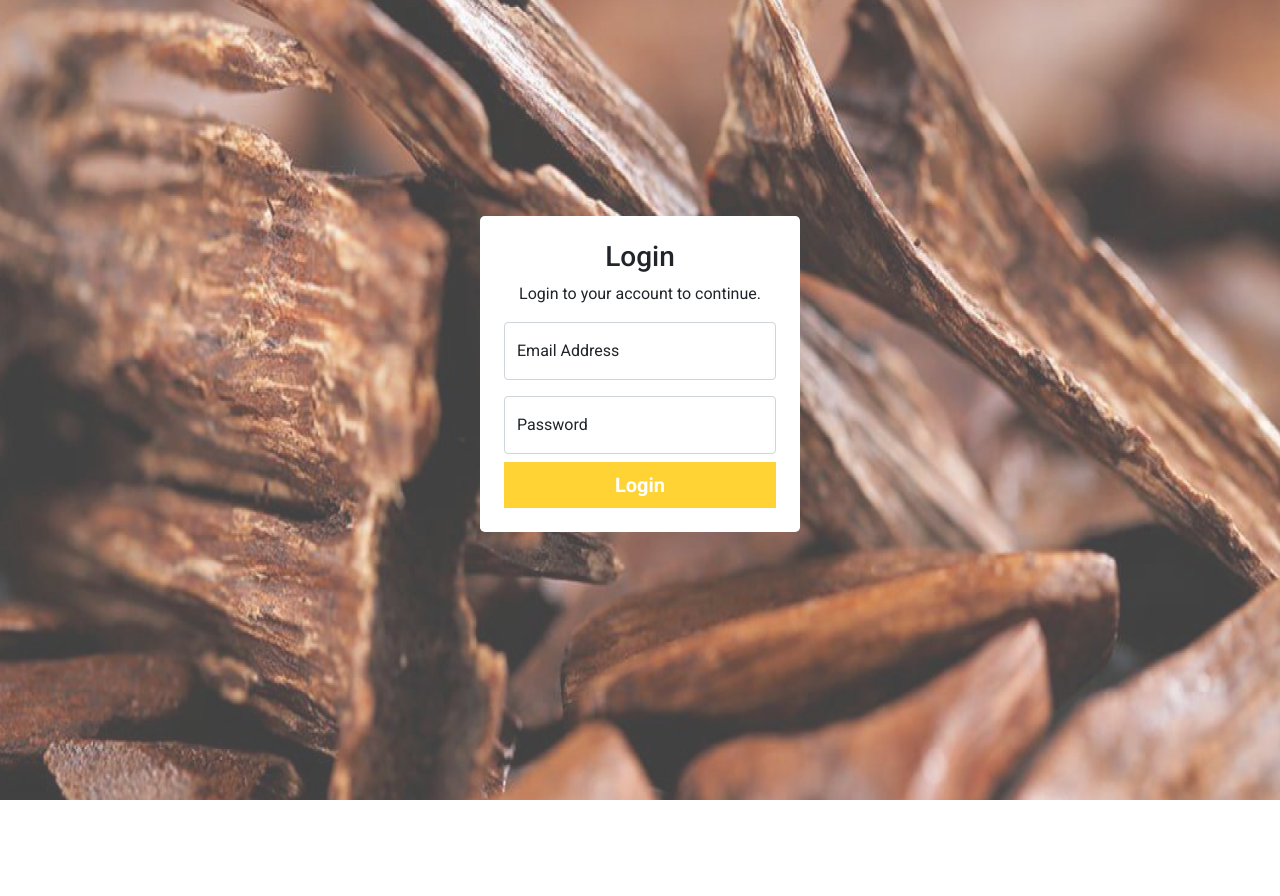
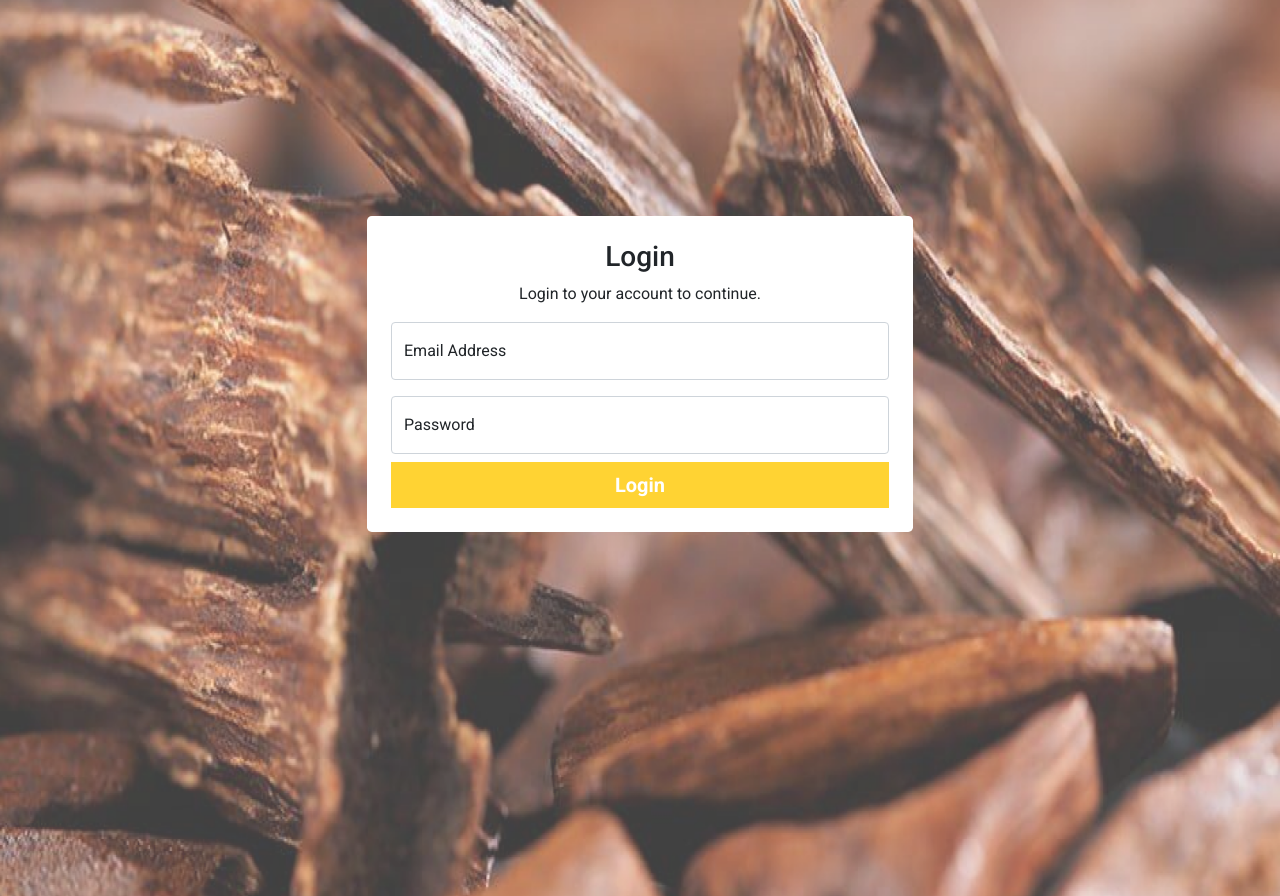
Before and after one commit to Breezy21st/AlArabianOud-Backend-AdminApp, a React (Create React App) app in the folder admin-app/: page / in a window 1280 px wide. Before the commit the page ends 800 px from the top, so only its background shows below. Built offline with nearby package versions, Linux system fonts and the light colour scheme.

Commit message:
modified:   admin-app/src/pages/Login.js

```diff
--- a/admin-app/src/pages/Login.js
+++ b/admin-app/src/pages/Login.js
@@ -42,7 +42,9 @@ const Login = () => {
   return (
 
     <div className='background'>
-
+    <div className= "container py-5">
+      <div className="row justify-content-center">
+        <div className="col-md-6">
     <div className='py-5' style={{ minHeight: "100vh"}}>
 
          <br />
@@ -50,7 +52,7 @@ const Login = () => {
       <br />
       <br />
       <br />
-      <div className="my-5 w-25 bg-white rounded-3 mx-auto p-4">
+      <div className="bg-white rounded-3 p-4">
         <h3 className="text-center title">Login</h3>
         <p className="text-center">Login to your account to continue.</p>
         <div className="error text-center">
@@ -93,6 +95,9 @@ const Login = () => {
       </div>
     </div>
     </div>
+    </div>
+    </div>
+    </div>
   )
 }
 
```
Also changed, not shown: admin-app/src/pages/Login.css (added, +11 -0 lines).
